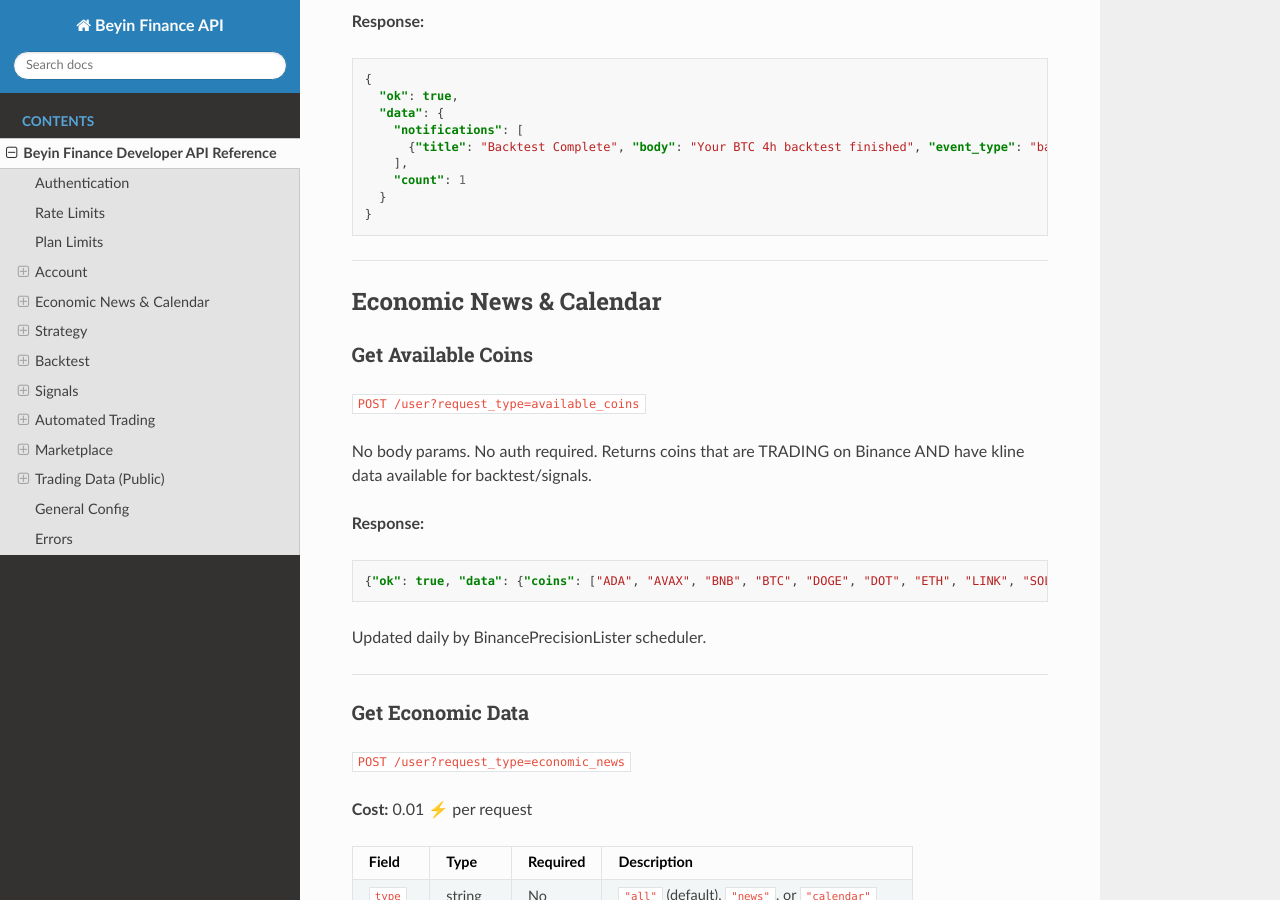
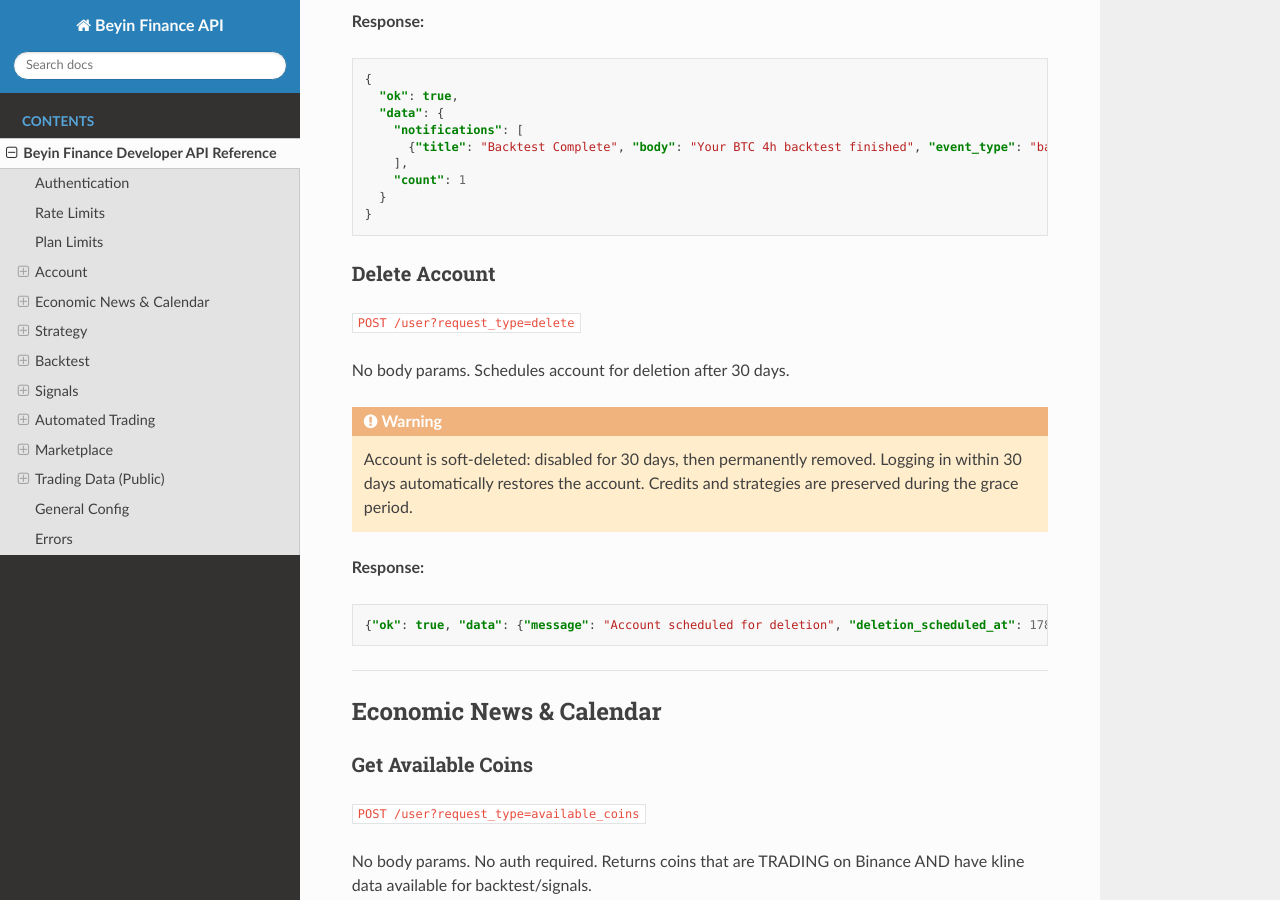
Before and after one commit to jnrbrain/Beyin-Finance, a Sphinx documentation site: the page built from docs/endpoints.md, in a window 1280 px wide and 900 px high, scrolled down 2940 px. Built offline with Sphinx 7.4.7 and the Read the Docs theme 3.1.0, drawn with Linux system fonts in a browser that asks for light colours; some of the changed text lies outside the part shown.

Commit message:
docs: add Delete Account endpoint, fix edit strategy warning

````diff
--- a/docs/endpoints.md
+++ b/docs/endpoints.md
@@ -139,6 +139,21 @@
 }
 ```
 
+### Delete Account
+
+`POST /user?request_type=delete`
+
+No body params. Schedules account for deletion after 30 days.
+
+:::{warning}
+Account is soft-deleted: disabled for 30 days, then permanently removed. Logging in within 30 days automatically restores the account. Credits and strategies are preserved during the grace period.
+:::
+
+**Response:**
+```json
+{"ok": true, "data": {"message": "Account scheduled for deletion", "deletion_scheduled_at": 1787500000, "recovery_until": 1787500000, "note": "Log in within 30 days to cancel deletion and restore your account."}}
+```
+
 ---
 
 ## Economic News & Calendar
@@ -240,7 +255,7 @@
 | `sl_condition` | string | No | New stop loss |
 
 :::{warning}
-Bumps version, triggers AI regeneration. Cancels all marketplace copiers/subscriptions.
+Editing a strategy creates a new version and triggers AI code regeneration. All marketplace subscribers of this strategy will be automatically unsubscribed.
 :::
 
 **Example body:**
````
